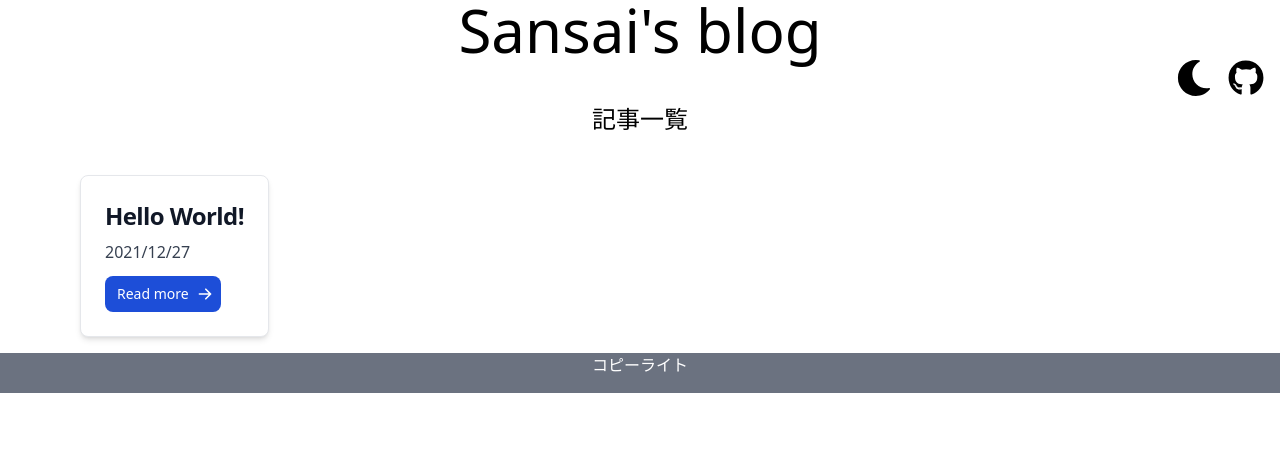
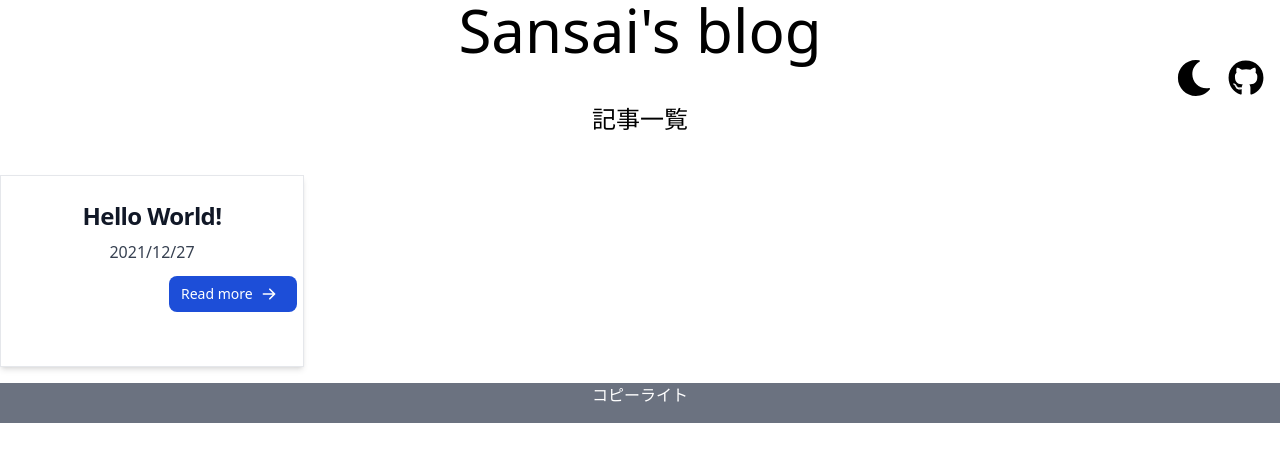
Before and after one commit to Sansai-snct/blog, a Next.js app: page / in a window 1280 px wide. Shown: the top 462 px of the page. Built offline with nearby package versions, Linux system fonts and the light colour scheme.

Commit message:
[update] カードのサイズ調整

```diff
--- a/src/pages/index.tsx
+++ b/src/pages/index.tsx
@@ -16,17 +16,20 @@ const Home: NextPage<Props> = ({ allPosts }) => {
     <div>
       <Layout pageTitle='blog|TOP'>
         <div className='text-2xl text-center'>記事一覧</div>
-        <ul className='flex  ml-20  md:mr-4 mb-4 mt-10'>
+        <ul className='grid  md:grid-cols-4 gap-4  md:mr-4 mb-4 mt-10'>
           {allPosts.map((post) => (
-            <li className='p-6 max-w-sm bg-white rounded-lg border border-gray-200 shadow-md dark:bg-gray-800 dark:border-gray-700'>
-              <h5 className='mb-2 text-2xl font-bold tracking-tight text-gray-900 dark:text-white'>
+            <li className='p-6  h-48 bg-whiterounded-lg border border-gray-200 shadow-md dark:bg-gray-800 dark:border-gray-700'>
+              <h5 className='mb-2 text-2xl text-center font-bold tracking-tight text-gray-900 dark:text-white'>
                 {post.title}
               </h5>
-              <p className='mb-3 font-normal text-gray-700 dark:text-gray-400'>{post.date}</p>
+              <p className='mb-3 font-normal text-center  text-gray-700 dark:text-gray-400'>
+                {post.date}
+              </p>
+
               <a
                 href={post.slug}
                 key={post.slug}
-                className='inline-flex items-center py-2 px-3 text-sm font-medium text-center text-white bg-blue-700 rounded-lg hover:bg-blue-800 focus:ring-4 focus:outline-none focus:ring-blue-300 dark:bg-blue-600 dark:hover:bg-blue-700 dark:focus:ring-blue-800'
+                className='inline-flex items-center mx-20  md:mx-36 py-2 px-3 text-sm font-medium  text-white bg-blue-700 rounded-lg w-32 hover:bg-blue-800 focus:ring-4 focus:outline-none focus:ring-blue-300 dark:bg-blue-600 dark:hover:bg-blue-700 dark:focus:ring-blue-800'
               >
                 Read more
                 <svg
```
